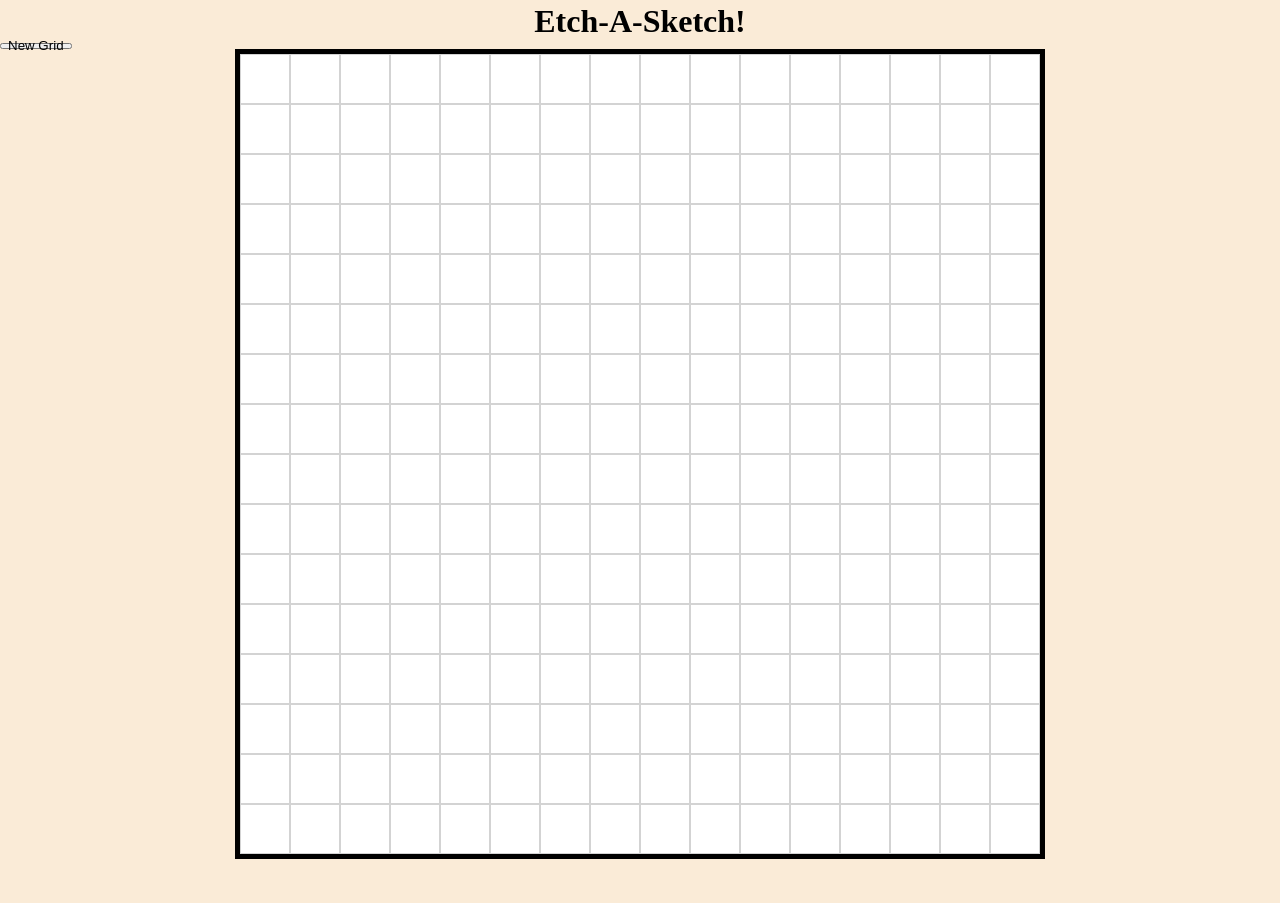
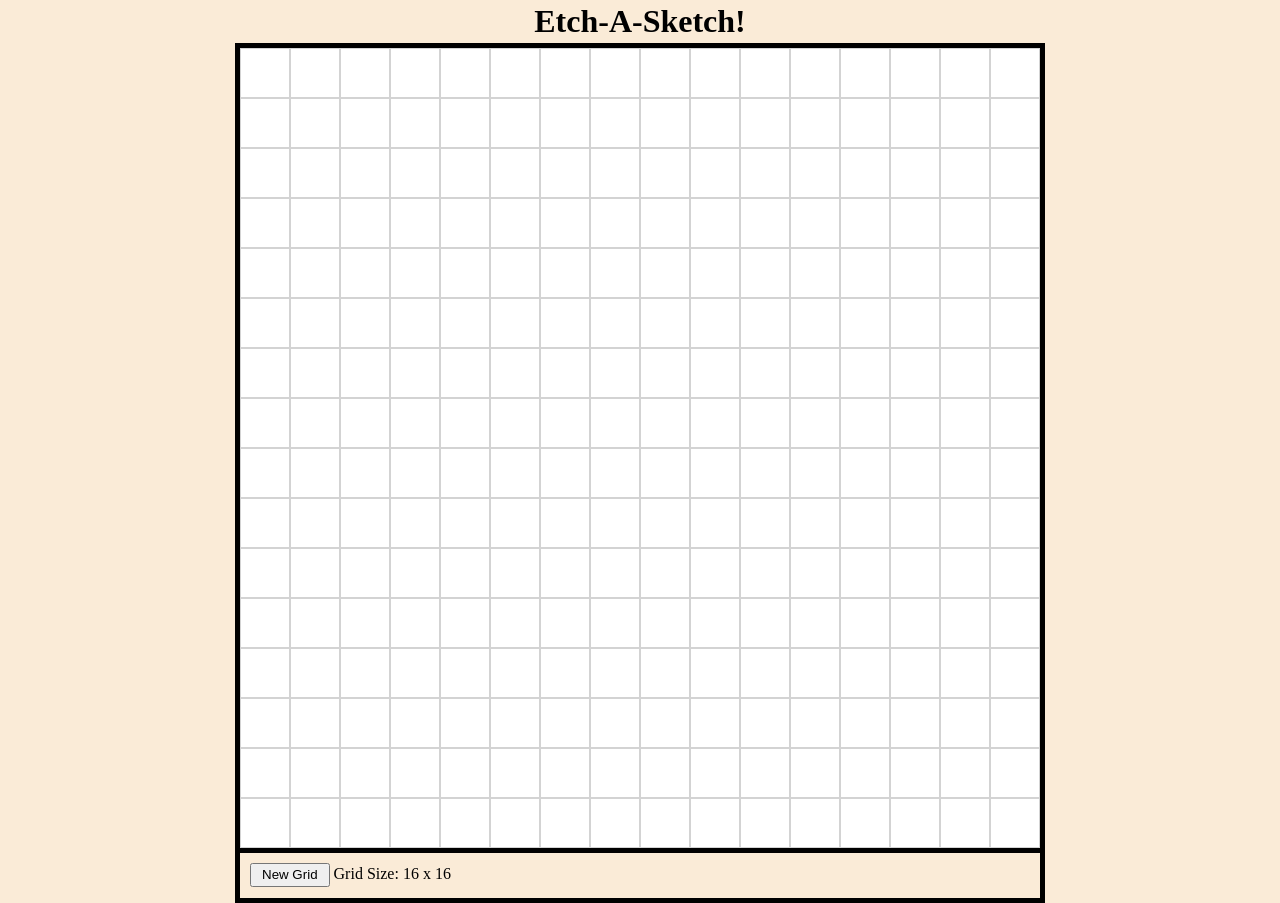
Before and after one commit to ShahnanPoorman/etch-a-sketch, a plain HTML site: page index.html in a window 1280 px wide. Before the commit the page ends 859 px from the top, so only its background shows below. Drawn offline with Linux system fonts and the light colour scheme.

Commit message:
Add size tracker, improve ui, removed redundant code

```diff
--- a/index.html
+++ b/index.html
@@ -9,10 +9,13 @@
     </head>
     <body>
         <h1>Etch-A-Sketch!</h1>
-        <button id="new-grid">New Grid</button>
 
-        <div id="container">
+        <div id="container"></div>
 
+        <div id="controls">
+            <button id="new-grid">New Grid</button>
+            <span>Grid Size:</span>
+            <span id="grid-size"></span>
         </div>
     </body>
 </html>
--- a/script.js
+++ b/script.js
@@ -1,19 +1,7 @@
 const container = document.querySelector('#container')
+const grid_stats = document.querySelector('#grid-size');
 
-
-for(let i = 0; i < 256; i++){
-    const newDiv = document.createElement("div");
-
-    newDiv.style.flex = '1 0 6.25%';
-    newDiv.style.backgroundColor = '';
-    newDiv.style.border = '.5px solid lightgrey';
-
-    newDiv.addEventListener('mouseover', (e) => {
-        e.target.classList.toggle('sketched');
-    })
-
-    container.appendChild(newDiv);
-}
+window.addEventListener('load', makeGrid());
 
 function makeGrid(squares = 16){
     container.innerHTML=''
@@ -27,7 +15,7 @@ function makeGrid(squares = 16){
         newDiv.addEventListener('mouseover', (e) => {
             e.target.classList.toggle('sketched');
         })
-
+        grid_stats.innerHTML=(squares + " x " + squares);
         container.appendChild(newDiv);
     }
 
--- a/style.css
+++ b/style.css
@@ -16,22 +16,31 @@ h1{
     text-align: center;
 }
 
-#new-grid{
+#container, #controls{
     justify-self: center;
     align-self: center;
+    border: 5px solid black;
+    width: 810px;
 }
 
 #container{
     display: flex;
     flex-wrap: wrap;
     gap: 0;
-    justify-self: center;
-    align-self: center;
     height: 810px;
-    width: 810px;
     background-color: white;
-    border: 5px solid black;
 }
+
+#controls{
+    border-top: 0;
+    height: 50px;
+    padding: 10px;
+}
+
+button{
+    padding: 10px;
+}
+
 
 .sketched{
     background-color: black;
```
